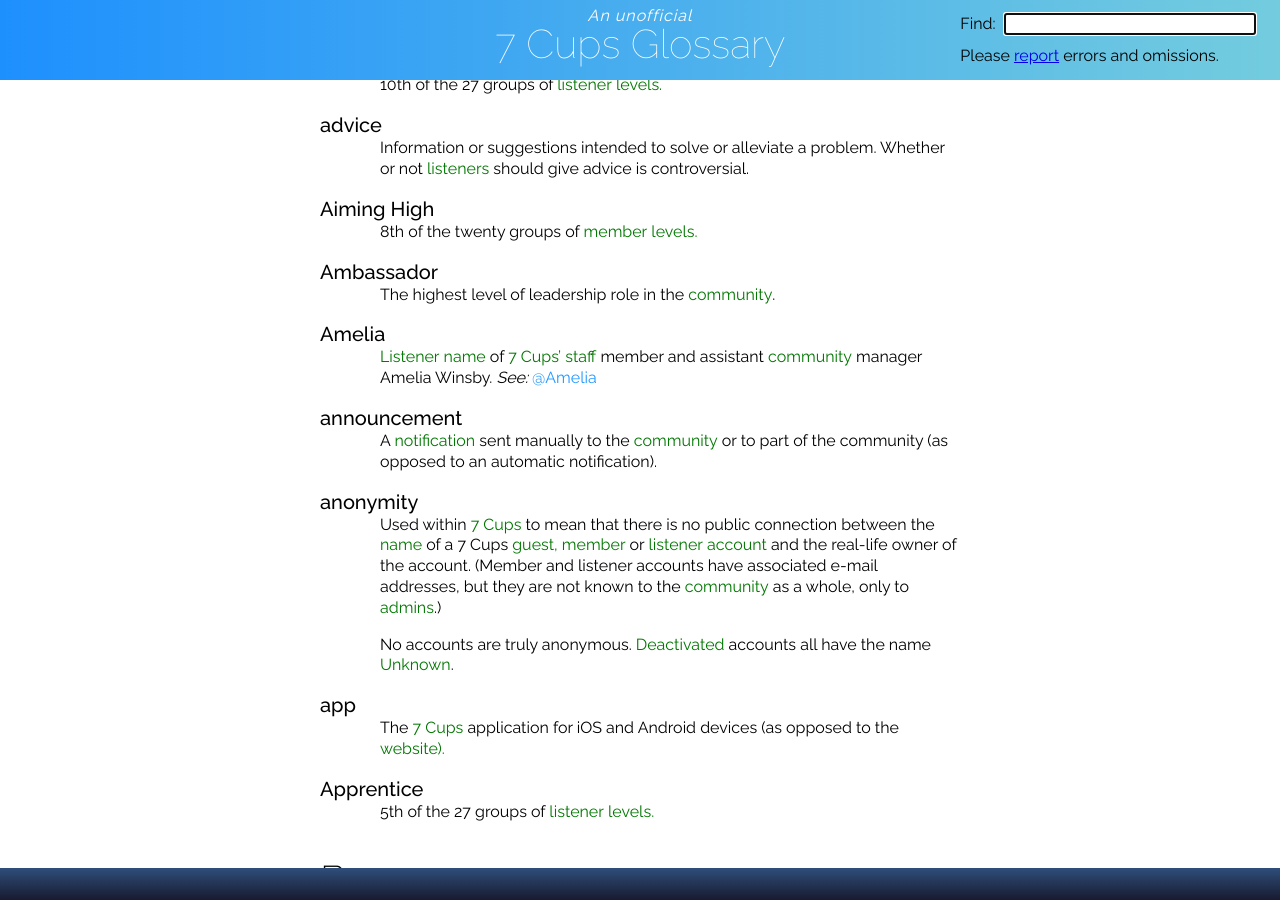
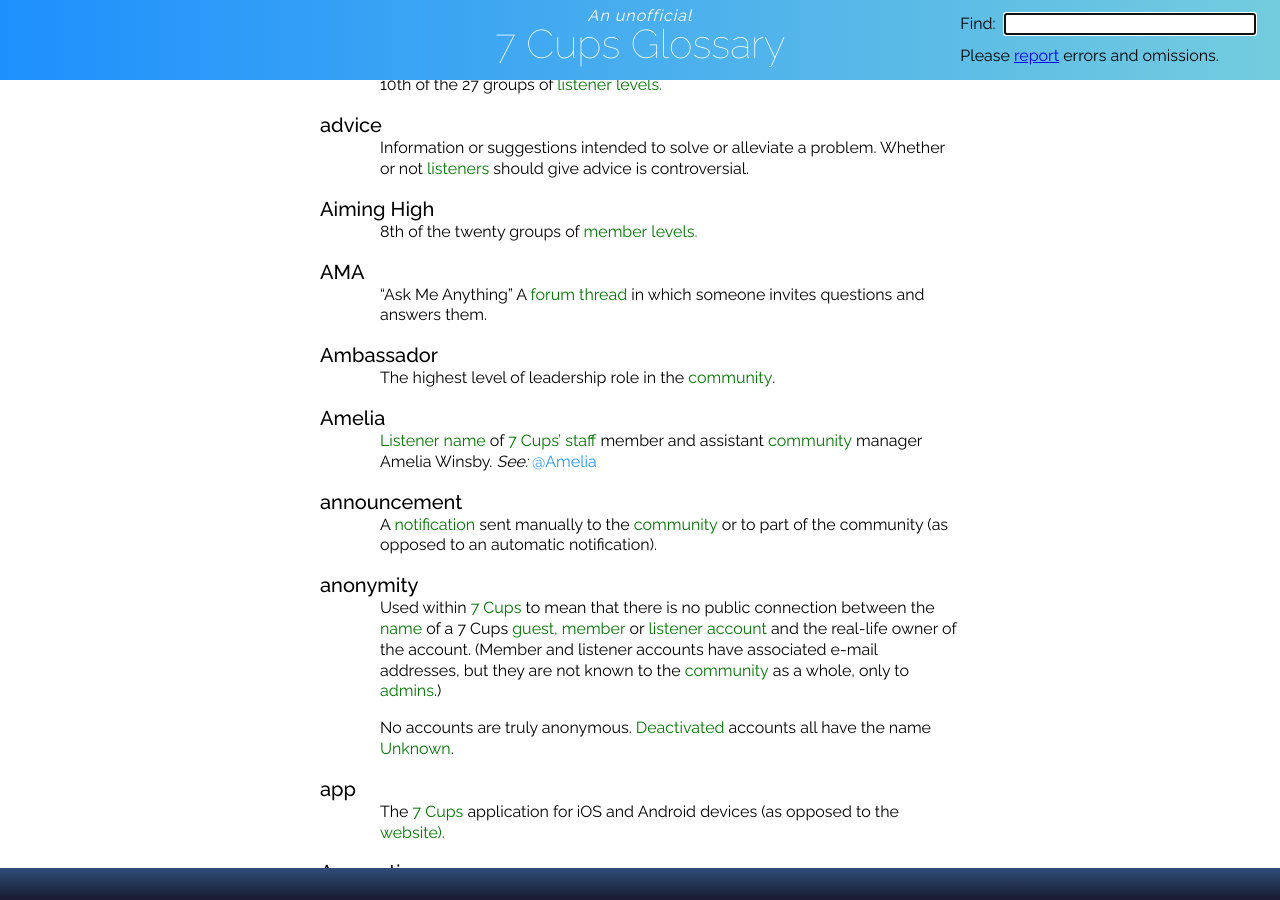
Before and after one commit to RarelyCharlie/rarelycharlie.github.io, a Jekyll site: the page built from glossary.md, in a window 1280 px wide and 900 px high, scrolled down 1455 px. Built offline with Jekyll 4.4.1, drawn with Linux system fonts in a browser that asks for light colours; some of the changed text lies outside the part shown.

Commit message:
add AMA, OP

```diff
--- a/glossary.md
+++ b/glossary.md
@@ -58,6 +58,9 @@ Information or suggestions intended to solve or alleviate a problem. Whether or
 
 # Aiming High
 8th of the twenty groups of ~~member~~ ~~levels./level~~
+
+# AMA
+"Ask Me Anything" A ~~forum~~ ~~thread~~ in which someone invites questions and answers them.
 
 # Ambassador
 The highest level of leadership role in the ~~community~~.
@@ -501,6 +504,9 @@ Contact on other websites or in real life between people in the ~~7 Cups~~ ~~com
 # online
 A ~~status~~ setting indicating that a ~~listener~~ is active on ~~7 Cups~~ and available for new ~~chats/chat~~. For ~~guests/guest~~, ~~members/member~~ and therapists it indicates that the account is ~~logged in/log in~~.
 
+# OP
+Original Poster. In a ~~forum~~ ~~thread,~~ the person who started the thread.
+
 
 ## P
 
```
